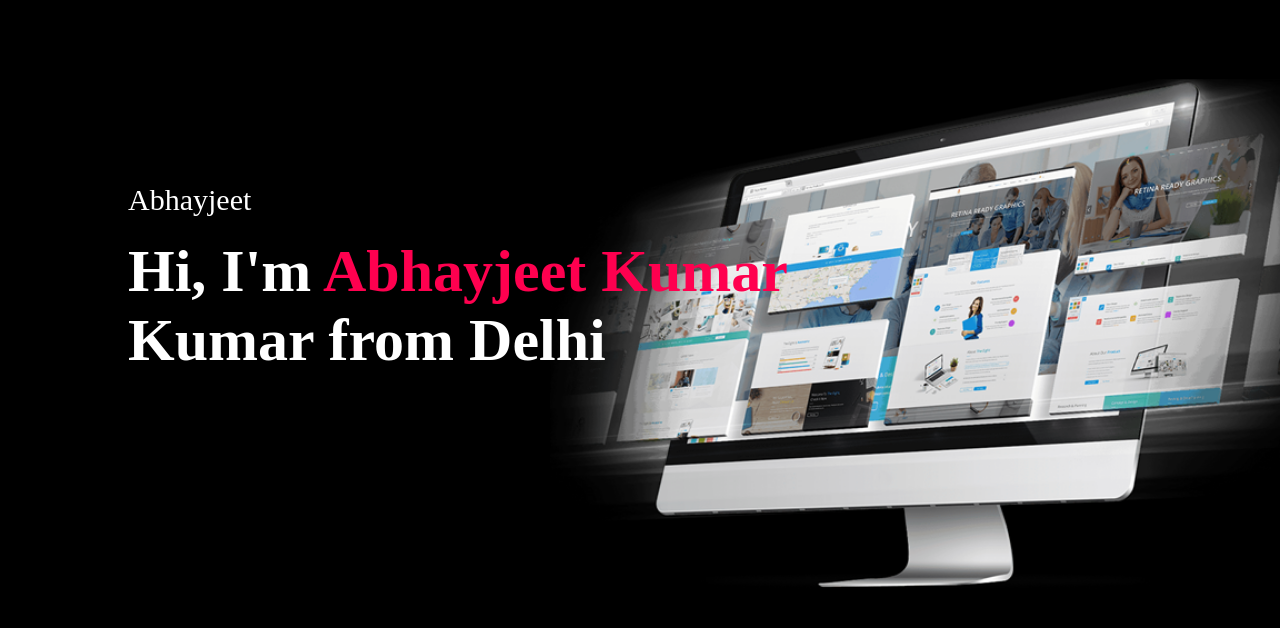
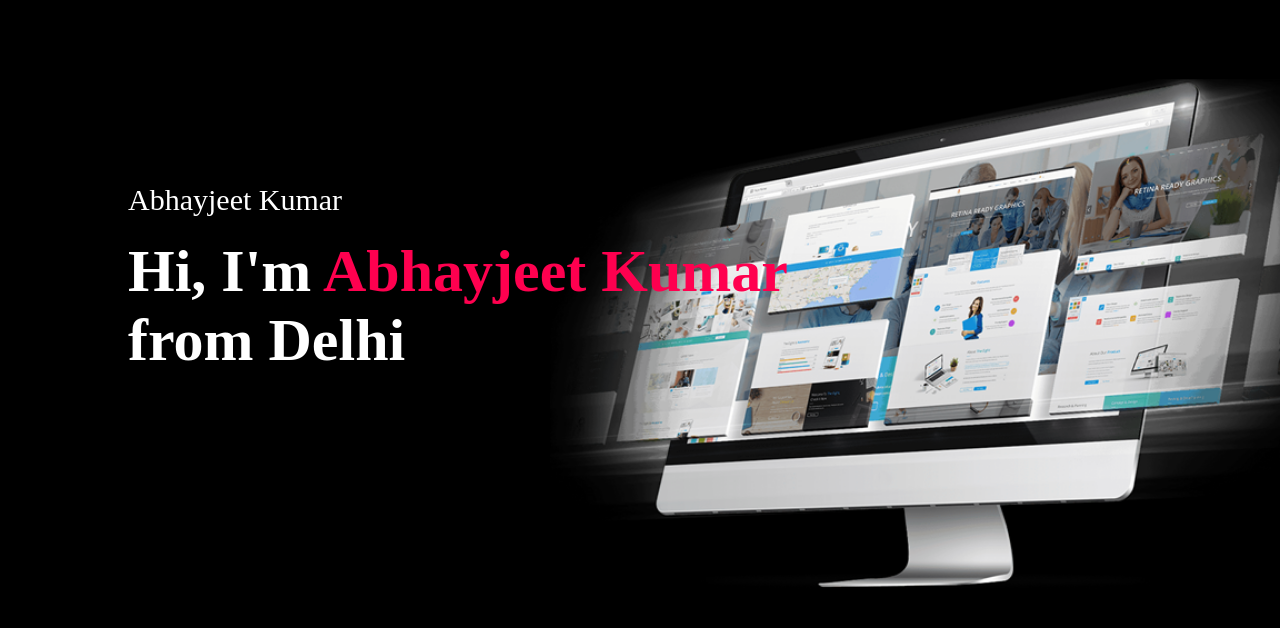
Before and after one commit to 21-abhay/Abhayjeet, a plain HTML site: page index.html in a window 1280 px wide. Shown: the part 172-800 px from the top of the page. Drawn offline with Linux system fonts and the light colour scheme.

Commit message:
Update index.html

```diff
--- a/index.html
+++ b/index.html
@@ -25,8 +25,8 @@
                 <i class="fa-solid fa-bars" onclick="openmenu()"></i>
             </nav>
             <div class="header-text">
-                <p >Abhayjeet</p>
-                <h1>Hi, I'm <span id="profile">Abhayjeet</span><br>Kumar from Delhi</h1>
+                <p>Abhayjeet Kumar</p>
+                <h1>Hi, I'm <span id="profile">Abhayjeet</span><br> from Delhi</h1>
             </div>
         </div>
     </div>
```
